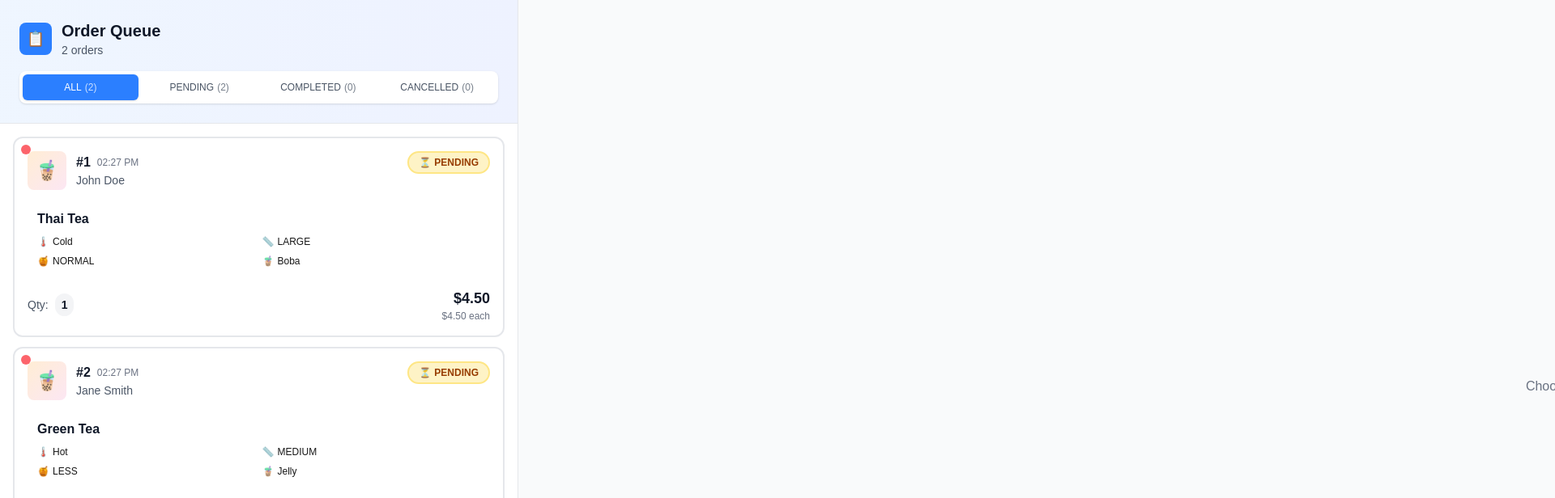
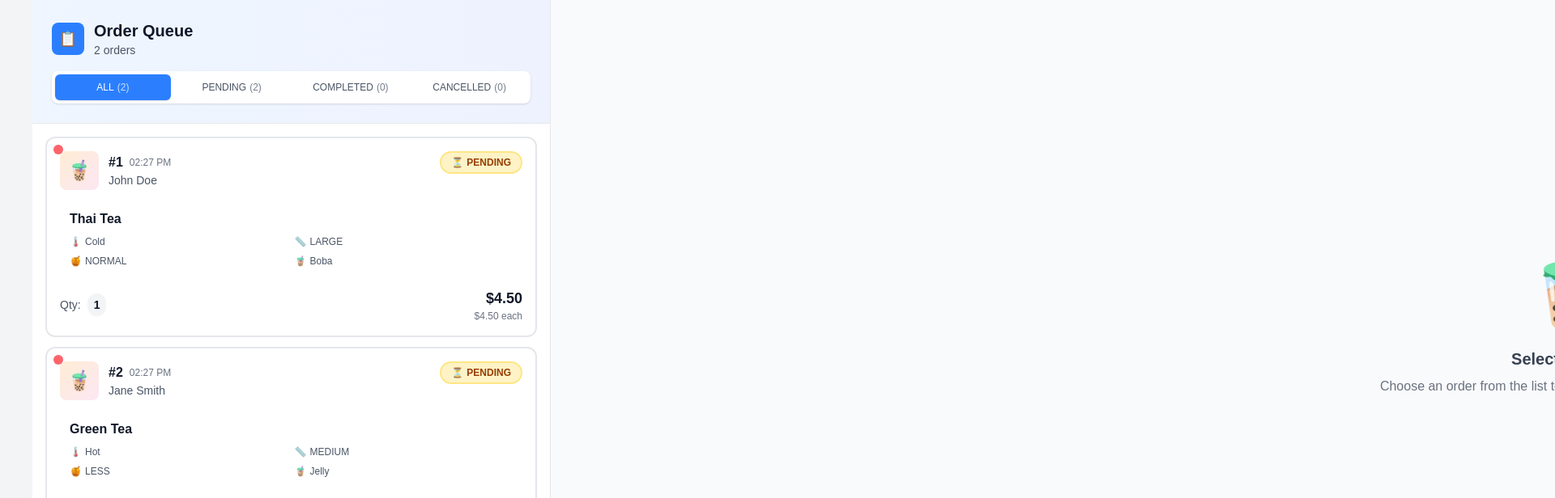
Before and after one commit to turtle1673/Final_Project, a Next.js app: page /staff/orders_list in a window 1280 px wide. Shown: the top 616 px of the page at 81% size, 1920 px wide, since content can reach past the window. Built offline with nearby package versions, Linux system fonts and the light colour scheme.

Commit message:
Edit formating

```diff
--- a/app/staff/inventory/page.tsx
+++ b/app/staff/inventory/page.tsx
@@ -59,7 +59,7 @@ export default function StaffStorage() {
   };
 
  return (
-    <div className="h-screen bg-gray-100">
+    <div className="h-screen bg-gray-100 text-gray-600 ml-10">
       {selectedStock ? (
         <StorageDetails
           stock={selectedStock}
--- a/app/staff/orders_list/page.tsx
+++ b/app/staff/orders_list/page.tsx
@@ -65,7 +65,7 @@ export default function StaffOrders() {
   };
 
   return (
-    <div className="w-900 flex h-screen bg-gray-100">
+    <div className="w-800 flex h-screen bg-gray-100 text-gray-600">
       <OrderList orders={orders} onSelectOrder={setSelectedOrder} />
       <OrderDetails order={selectedOrder} onUpdateStatus={handleUpdateStatus} />
     </div>
--- a/components/Orders.tsx
+++ b/components/Orders.tsx
@@ -53,7 +53,7 @@ export default function OrderList({ orders, onSelectOrder }: OrderListProps) {
   };
 
   return (
-    <div className="w-160 bg-white border-r border-gray-200 flex flex-col h-full">
+    <div className="w-160 bg-white border-r border-gray-200 flex flex-col h-full ml-10">
       {/* Header */}
       <div className="p-6 border-b border-gray-200 bg-gradient-to-r from-blue-50 to-indigo-50">
         <div className="flex items-center gap-3 mb-4">
```
Also changed, not shown: components/Navbar.tsx (line endings or trailing spaces).
